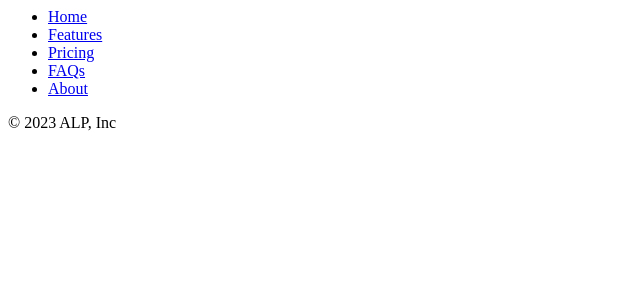
After one commit to alpcoding2023/alp-careers-websitev2, a Flask app: template templates/footer.html in a window 1280 px wide. The commit adds this page. Shown: the top 300 px of the page, without its empty margins (0-640 px from the left). Run offline with Flask 3, Linux system fonts and the light colour scheme; the template is opened without the code that fills it, so the values that code supplies are empty.

Commit message:
added nav and footer

```diff
--- /dev/null
+++ b/templates/footer.html
@@ -0,0 +1,12 @@
+<div class="container">
+  <footer class="py-3 my-4">
+    <ul class="nav justify-content-center border-bottom pb-3 mb-3">
+      <li class="nav-item"><a href="#" class="nav-link px-2 text-body-secondary">Home</a></li>
+      <li class="nav-item"><a href="#" class="nav-link px-2 text-body-secondary">Features</a></li>
+      <li class="nav-item"><a href="#" class="nav-link px-2 text-body-secondary">Pricing</a></li>
+      <li class="nav-item"><a href="#" class="nav-link px-2 text-body-secondary">FAQs</a></li>
+      <li class="nav-item"><a href="#" class="nav-link px-2 text-body-secondary">About</a></li>
+    </ul>
+    <p class="text-center text-body-secondary">&copy; 2023 ALP, Inc</p>
+  </footer>
+</div>
--- a/templates/home.html
+++ b/templates/home.html
@@ -15,8 +15,9 @@
 
   </head>
   <body>
+    {% include 'nav.html' %}
     <div class="container">
-       <h1 class="text-center mt-4 mb-2">Jovian Careers</h1>
+       <h1 class="text-center mt-12 mb-4">Jovian Careers</h1>
     <img class="img-fluid" id= "banner"  src="https://jovian-careers-website--audreypadere.repl.co/static/passion.jpg" >
     <h2 class="text-center mt-4 mb-2">About Jovian</h2>
     <p class="lead">
```
Also changed, not shown: templates/nav.html (added, +9 -0 lines), static/favicon.png (added), 1 other file.
